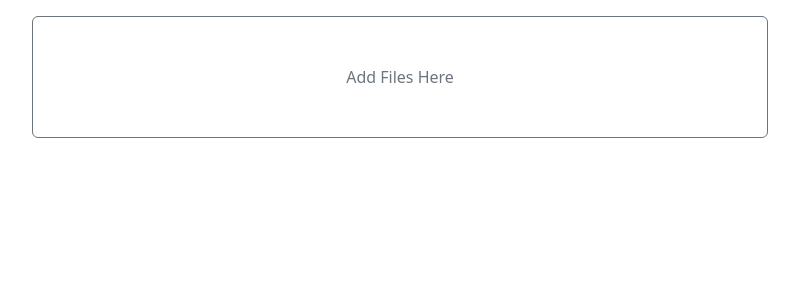
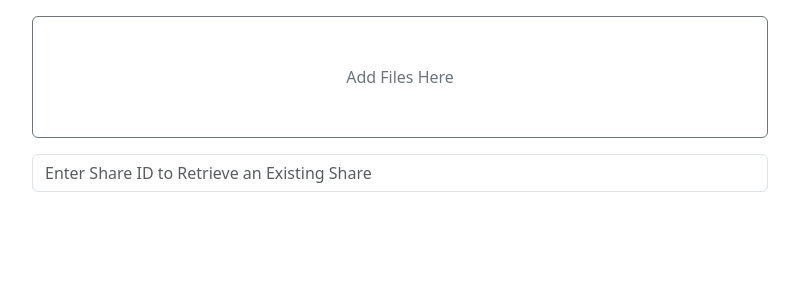
Before and after one commit to EnjoyBacon7/cbFiles, a React (Create React App) app in the folder web/: page / in a window 1280 px wide. Shown: the top 300 px of the page, without its empty margins (240-1039 px from the left). Built offline with nearby package versions, Linux system fonts and the light colour scheme.

Commit message:
Added Search field and redirect

```diff
--- a/web/src/routes/CbRoot.js
+++ b/web/src/routes/CbRoot.js
@@ -1,11 +1,32 @@
 // Local imports
+import React, { useState } from "react";
+import { useNavigate } from "react-router-dom";
 import CbUpload from "../components/CbUpload";
+import Form from "react-bootstrap/Form";
 
 // Root Component
 export function CbRoot() {
+
+    const [shareId, setShareId] = useState("");
+    const navigate = useNavigate();
+
+    function handleChange(e) {
+        setShareId(e.target.value);
+    }
+
+    function handleRedirect() {
+        navigate(`/share/${shareId}`);
+    }
+
+
     return (
         <div>
             <CbUpload />
+            <Form className="mt-3" onChange={handleChange} onSubmit={handleRedirect}>
+                <Form.Group>
+                    <Form.Control type="text" placeholder="Enter Share ID to Retrieve an Existing Share" />
+                </Form.Group>
+            </Form>
         </div>
     );
 }
```
